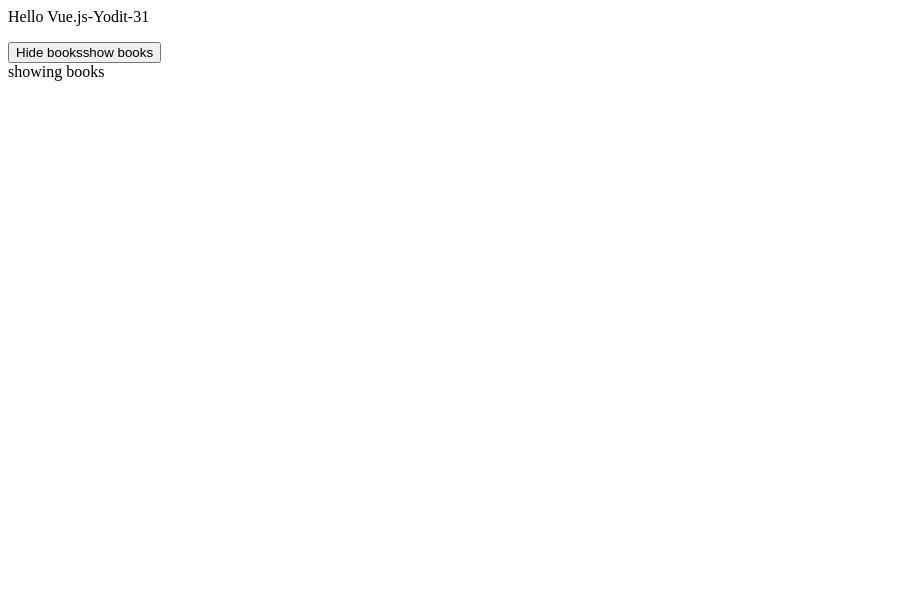
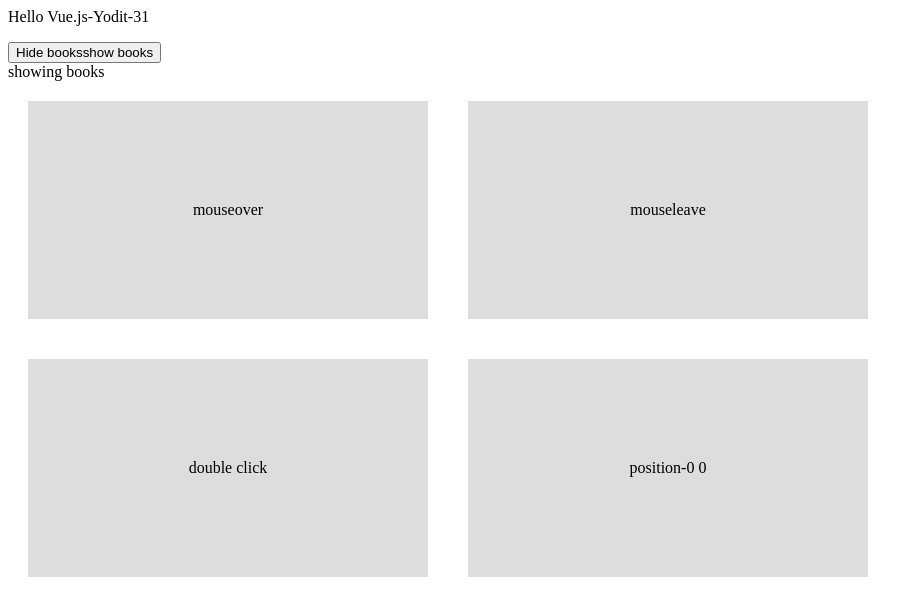
Before and after one commit to yodit93/vue-tutorial, a plain HTML site: page index.html in a window 1280 px wide. Shown: the whole page, without its empty margins (0-923 px from the left). Drawn offline with nearby package versions, Linux system fonts and the light colour scheme.

Commit message:
Mouse events

```diff
--- a/app.js
+++ b/app.js
@@ -5,13 +5,25 @@ const app = Vue.createApp({
             showBooks: true,
             title: "Hello Vue.js",
             author: "Yodit",
-            age: 31
+            age: 31,
+            x: 0,
+            y: 0
         }
     },
     // component method using method property, any method should be placed here
     methods: {
         toggleShowBooks() {
             this.showBooks = !this.showBooks
+        },
+        handleEvent(e, data) {
+            console.log(e)
+            if(data) {
+                console.log(data);
+            }
+        },
+        handleMove(e) {
+            this.x = e.offsetX
+            this.y = e.offsetY
         }
     }
 })
--- a/index.html
+++ b/index.html
@@ -6,6 +6,16 @@
     <title>Vue-tutorial</title>
 </head>
 <body>
+    <style>
+        .box {
+            padding: 100px 0;
+            width: 400px;
+            text-align: center;
+            background: #ddd;
+            margin: 20px;
+            display: inline-block;
+        }
+    </style>
     <div id="app">
        <!-- conditional rendering -->
        <!-- evaluates the value of showBooks and if it is true it render the template -->
@@ -21,6 +31,11 @@
        <!-- v-show alternative for v-if but here it uses css to show and hide element-->
        <!-- not like v-if which completely remove the element from the DOM and injects it again when it is true -->
        <div v-show="showBooks">showing books</div>
+       <!-- mouse event -->
+       <div class="box" @mouseover="handleEvent($event, 5)">mouseover</div>
+       <div class="box" @mouseleave="handleEvent">mouseleave</div>
+       <div class="box" @dblclick="handleEvent">double click</div>
+       <div class="box" @mousemove="handleMove">position-{{x}} {{y}}</div>
     </div>
 
    <script src="app.js"></script>
```
